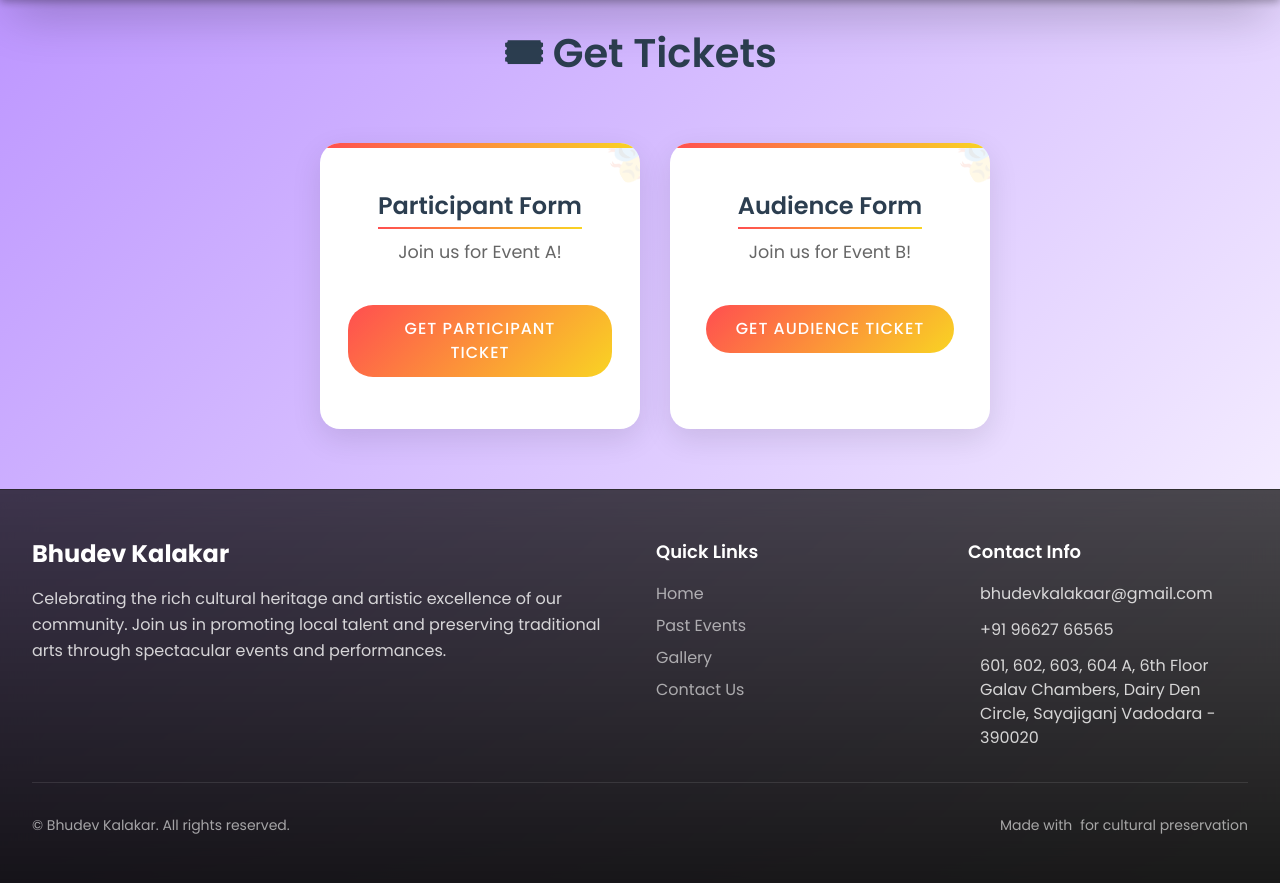
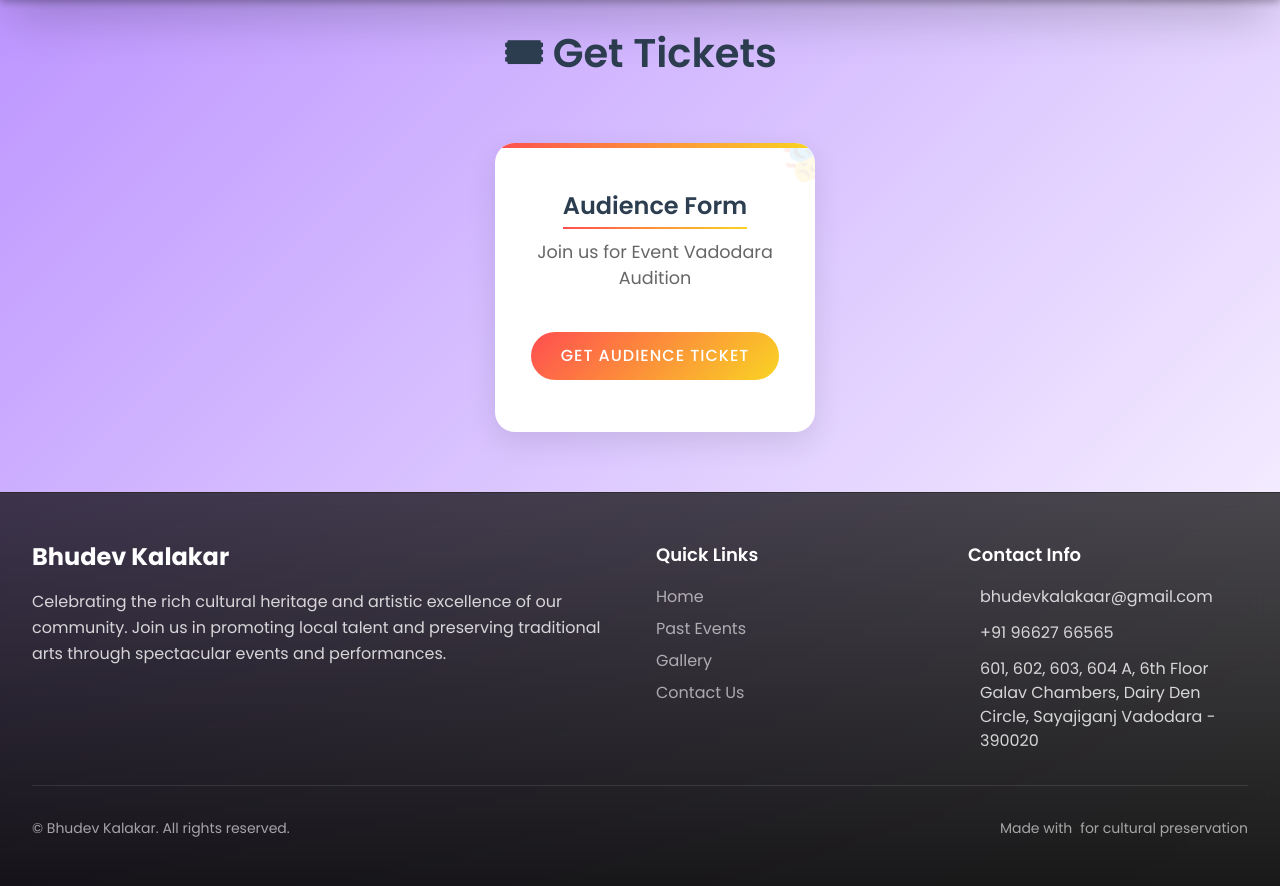
Before and after one commit to Shivani8780/Bhudevkalakaar_Website, a Django app: page /get-tickets/ in a window 1280 px wide. Shown: the part 65-951 px from the top of the page. Run offline with Django 5.2, Linux system fonts and the light colour scheme; some libraries are stand-ins or nearby versions.

Commit message:
change commit

```diff
--- a/main/models.py
+++ b/main/models.py
@@ -22,6 +22,7 @@ class OtherPlaceEvent(models.Model):
 	event_datetime = models.DateTimeField()
 	location = models.CharField(max_length=200)
 	image = models.ImageField(upload_to='participants/', blank=True, null=True)
+	ticket_available = models.BooleanField(default=False, help_text="Is ticket available for this event?")
 
 	def save(self, *args, **kwargs):
 		super().save(*args, **kwargs)
@@ -39,6 +40,7 @@ class OtherPlaceEvent(models.Model):
 			except Exception:
 				pass
 	description = models.TextField(blank=True)
+	ticket_available = models.BooleanField(default=False, help_text="Set True if tickets are available for this event.")
 
 	def __str__(self):
 		return self.title
--- a/templates/get-tickets.html
+++ b/templates/get-tickets.html
@@ -76,18 +76,12 @@
     <div class="container">
         <br>
 
-        <!-- Card 1 -->
-        <div class="card">
-            <h3>Participant Form</h3>
-            <p>Join us for Event A!</p>
-            <a href="{% url 'participantForm' %}" class="btn">Get Participant Ticket</a>
-        </div>
 
         <!-- Card 2 -->
         <div class="card">
             <h3>Audience Form</h3>
-            <p>Join us for Event B!</p>
-            <a href="{% url 'audience' %}" class="btn">Get Audience Ticket</a>
+            <p>Join us for Event Vadodara Audition</p>
+            <a href="https://bhudevnetwork.pythonanywhere.com/audience-form/" class="btn" target="_blank" rel="noopener">Get Audience Ticket</a>
 
         </div>
 
```
Also changed, not shown: templates/index.html (+7 -3 lines), db.sqlite3, main/migrations/0016_otherplaceevent_ticket_available.py (added).
